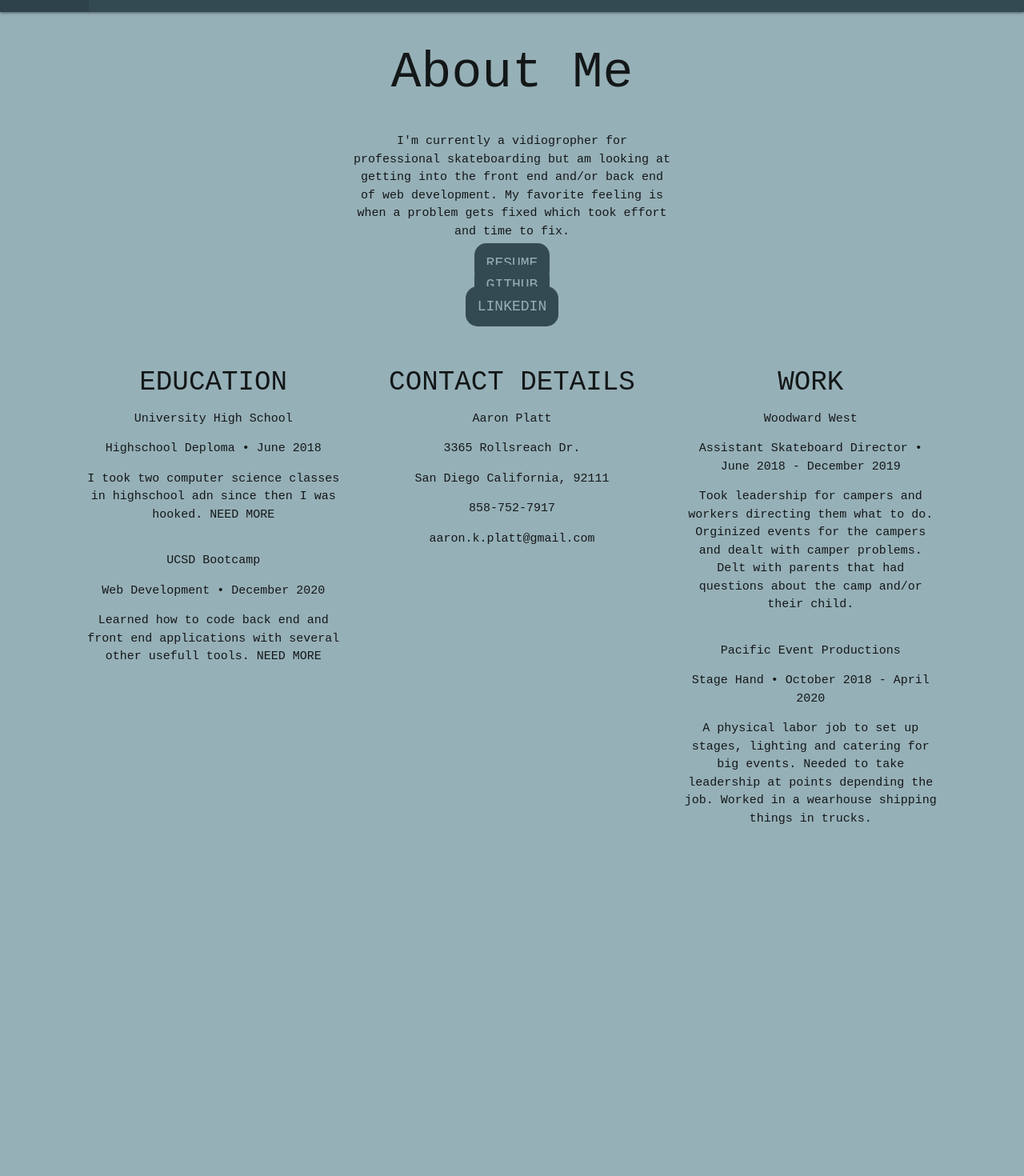
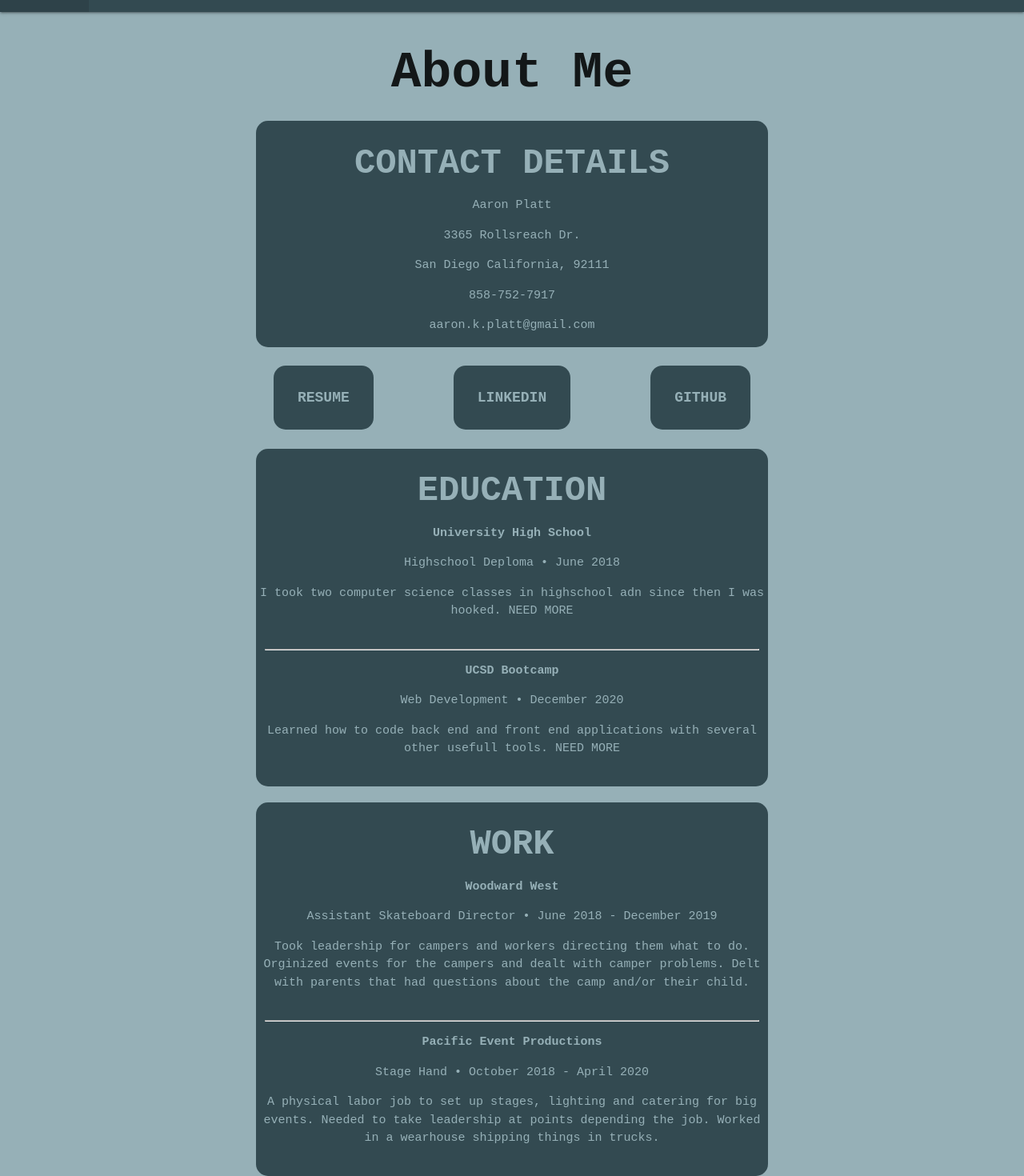
Before and after one commit to aaronkplatt/portfolio-react, a React (Create React App) app in the folder portfolio/: page /About in a window 1280 px wide. Shown: the part 49-1519 px from the top of the page at 80% size. Before the commit the page ends 1119 px from the top, so only its background shows below. Built offline with nearby package versions, Linux system fonts and the light colour scheme.

Commit message:
I need final touches

```diff
--- a/portfolio/src/pages/About.js
+++ b/portfolio/src/pages/About.js
@@ -1,71 +1,64 @@
 import React from "react";
 import 'materialize-css';
 import './style/About.css';
+import resume from './documents/Aaron_Platt_Final_RESUME.pdf';
 
 function About() {
   return (
     <div className="content">
 
+      <h1 className='title'>About Me</h1>
       {/* ABOUT ME */}
       <div className="row">
-        <h1>About Me</h1>
-        <p className="col s4 offset-s4">
-          I'm currently a vidiogropher for professional skateboarding but am looking at getting into the front end and/or back end of web development. My favorite feeling is when a problem gets fixed which took effort and time to fix.
-        </p>
-
-        {/* RESUME LINKs */}
-        <div className="row">
-          <div className="col s4 offset-s4">
-            <a className="personalLink" href="https://drive.google.com/file/d/1DEONHnCfec0uyCn1ZC9pRInYITlsTfqk/view?usp=sharing">RESUME</a>
-            <br />
-            <a className="personalLink" href="https://github.com/aaronkplatt">GITHUB</a>
-            <br />
-            <a className="personalLink" href="https://www.linkedin.com/in/aaron-platt-90808116a/">LINKEDIN</a>
-          </div>
-        </div>
-      </div>
-
-      {/* EDUCATION */}
-      <div className="row">
-        <div className="col s3 offset-s1">
-            <h4>EDUCATION</h4>
-          <div className="row">
-            <p>University High School</p>
-            <p>Highschool Deploma • June 2018</p>
-            <p>I took two computer science classes in highschool adn since then I was hooked. NEED MORE</p>
-          </div>
-          <div className="row">
-            <p>UCSD Bootcamp</p>
-            <p>Web Development • December 2020</p>
-            <p>Learned how to code back end and front end applications with several other usefull tools. NEED MORE</p>
-          </div>
-        </div>
-
-        {/* CONTACT */}
-        <div className="col s4">
-          <h4>CONTACT DETAILS</h4>
+        <div className='contactCard col s6 offset-s3'>
+          <h3 className='title'>CONTACT DETAILS</h3>
           <p>Aaron Platt</p>
           <p>3365 Rollsreach Dr.</p>
           <p>San Diego California, 92111</p>
           <p>858-752-7917</p>
           <p>aaron.k.platt@gmail.com</p>
         </div>
+      </div>
+        {/* RESUME LINKs */}
+      <div className='row padding'>
+          <a className="myLink" href={resume}>RESUME</a>
+          <a className="myLink" href="https://www.linkedin.com/in/aaron-platt-90808116a/">LINKEDIN</a>
+          <a className="myLink" href="https://github.com/aaronkplatt">GITHUB</a>
 
-        {/* WORK */}
-        <div className="col s3">
-          <h4>WORK</h4>
+      </div>
+      <div className="row">
+        {/* education */}
+        <div className='educationCard col s6 offset-s3'>
+        <h3 className='title'>EDUCATION</h3>
           <div className="row">
-            <p>Woodward West</p>
+            <p className='title'>University High School</p>
+            <p>Highschool Deploma • June 2018</p>
+            <p>I took two computer science classes in highschool adn since then I was hooked. NEED MORE</p>
+          </div>
+          <hr />
+          <div className="row">
+            <p className='title'>UCSD Bootcamp</p>
+            <p>Web Development • December 2020</p>
+            <p>Learned how to code back end and front end applications with several other usefull tools. NEED MORE</p>
+          </div>
+        </div>
+      </div>
+      <div className="row">
+        {/* work */}
+        <div className="aboutCard col s6 offset-s3">
+          <h3 className='title'>WORK</h3>
+          <div className="row">
+            <p className='title'>Woodward West</p>
             <p>Assistant Skateboard Director • June 2018 - December 2019</p>
             <p>Took leadership for campers and workers directing them what to do. Orginized events for the campers and dealt with camper problems. Delt with parents that had questions about the camp and/or their child.</p>
           </div>
+          <hr />
           <div className="row">
-            <p>Pacific Event Productions</p>
+            <p className='title'>Pacific Event Productions</p>
             <p>Stage Hand • October 2018 - April 2020</p>
             <p>A physical labor job to set up stages, lighting and catering for big events. Needed to take leadership at points depending the job. Worked in a wearhouse shipping things in trucks.</p>
           </div>
         </div>
-
       </div>
     </div>
   );
--- a/portfolio/src/pages/style/About.css
+++ b/portfolio/src/pages/style/About.css
@@ -1,3 +1,46 @@
 .content {
     min-height: 100%;
 }
+
+.title {
+    font-weight: bold;
+}
+.contactCard {
+    background-color: #334A51;
+    height: auto;
+    border: 1px;
+    border-radius: 15px;
+    align-content: center;
+    color: #96B0B7;
+}
+.aboutCard {
+    background-color: #334A51;
+    height: auto;
+    border: 1px;
+    border-radius: 15px;
+    align-content: center;
+    color: #96B0B7;
+}
+.educationCard {
+    background-color: #334A51;
+    height: auto;
+    border: 1px;
+    border-radius: 15px;
+    align-content: center;
+    color: #96B0B7;
+}
+.padding {
+    padding-top: 30px;
+    padding-bottom: 30px;
+}
+
+.myLink {
+    font-size: larger;
+    padding: 30px;
+    margin: 50px;
+    border: 5px;
+    font-weight: bold;
+    border-radius: 15px;
+    background-color: #334A51;
+    color: #96B0B7;
+}
--- a/portfolio/src/pages/style/Contact.css
+++ b/portfolio/src/pages/style/Contact.css
@@ -25,8 +25,8 @@
     background-color: #96B0B7;
     font-size: 30px;
     padding: 10px 100px 10px;
-    margin-bottom: 30px;
-    margin-top: 15px;
+    margin-bottom: 20px;
+    margin-top: 20px;
     border: 5px;
     border-radius: 15px;
     font-family:'Courier New', Courier, monospace;
```
